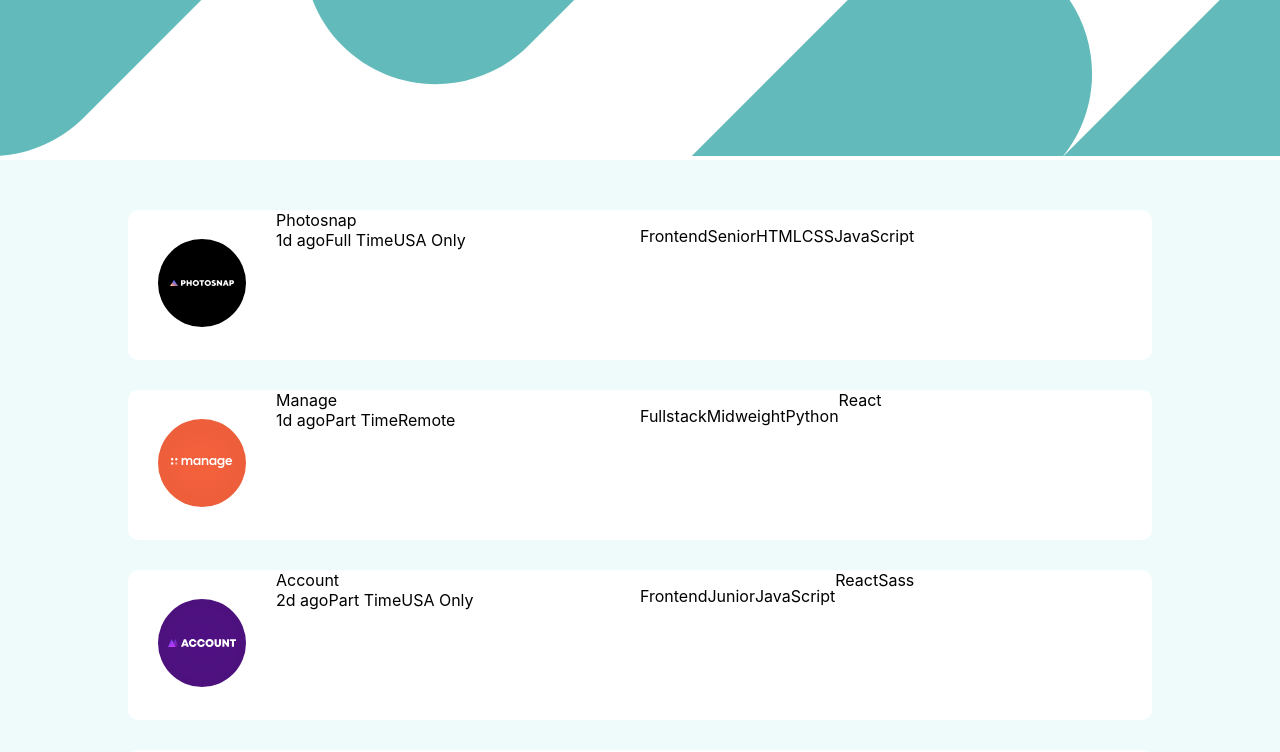
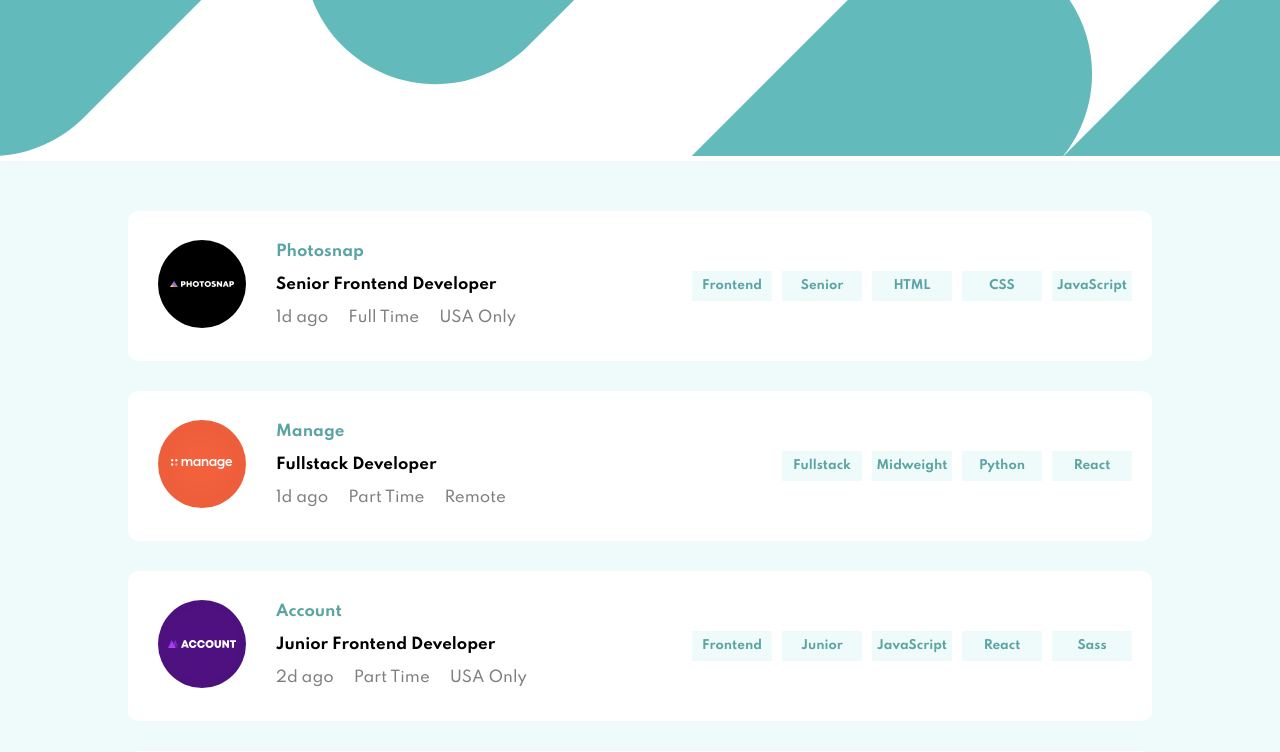
Before and after one commit to gertie-sheshe/job-listing-app, a React (Create React App) app: page / in a window 1280 px wide. Shown: the top 752 px of the page. Built offline with nearby package versions, Linux system fonts and the light colour scheme.

Commit message:
add styling for desktop

```diff
--- a/public/index.html
+++ b/public/index.html
@@ -4,6 +4,11 @@
     <meta charset="utf-8" />
     <link rel="icon" href="%PUBLIC_URL%/favicon.ico" />
     <meta name="viewport" content="width=device-width, initial-scale=1" />
+    <!-- <link href="https://fonts.googleapis.com/css2?family=Spartan:wght@500&display=swap" rel="stylesheet"> -->
+    <link
+      href="https://fonts.googleapis.com/css2?family=Spartan:wght@500;700&display=swap"
+      rel="stylesheet"
+    />
     <meta name="theme-color" content="#000000" />
     <meta
       name="description"
--- a/src/components/App/App.scss
+++ b/src/components/App/App.scss
@@ -1,3 +1,12 @@
+* {
+  box-sizing: border-box;
+}
+
+body {
+  font-family: 'Spartan', sans-serif;
+  font-size: 15px;
+  color: hsl(180, 29%, 50%);
+}
 main {
   width: 100vw;
   height: 100vh;
--- a/src/components/Data/Data.tsx
+++ b/src/components/Data/Data.tsx
@@ -9,10 +9,16 @@ interface PropsData {
 const Data = ({ role, level, languages }: PropsData) => {
   return (
     <Fragment>
-      <p>{role}</p>
-      <p>{level}</p>
+      <div>
+        <p>{role}</p>
+      </div>
+      <div>
+        <p>{level}</p>
+      </div>
       {languages.map((language, index) => (
-        <p key={index}>{language}</p>
+        <div>
+          <p key={index}>{language}</p>
+        </div>
       ))}
     </Fragment>
   );
--- a/src/components/Image/image.scss
+++ b/src/components/Image/image.scss
@@ -3,10 +3,11 @@
   margin-bottom: auto;
   padding: 0 30px 0 30px;
 
-  // @media (max-width: 768px) {
-  //   position: absolute;
-  //   top: 180px; // write a loop to add these numbers up?
-  //   width: 60px;
-  //   height: 60px;
-  // }
+  @media (max-width: 415px) {
+    position: relative;
+    bottom: 20px;
+    // top: 180px; // write a loop to add these numbers up?
+    // width: 60px;
+    // height: 60px;
+  }
 }
--- a/src/components/Job/Job.tsx
+++ b/src/components/Job/Job.tsx
@@ -28,8 +28,13 @@ const JobComponent = ({ data }: PropsData) => {
     <div className="card">
       <div className="image-and-title">
         <Image svgSrc={data.logo} />
-        <div>
-          <div>{data.company}</div>
+        <div className="title-and-location">
+          <div className="company">
+            <p>{data.company}</p>
+          </div>
+          <div className="position">
+            <p>{data.position}</p>
+          </div>
           <LocationTime
             location={data.location}
             postedAt={data.postedAt}
--- a/src/components/Job/job.scss
+++ b/src/components/Job/job.scss
@@ -7,16 +7,55 @@
   display: flex;
 
   .image-and-title {
-    flex: 1;
+    flex: 2;
     display: flex;
+
+    .title-and-location {
+      padding-top: 17px;
+
+      .company {
+        p {
+          font-weight: 700;
+        }
+      }
+
+      .position {
+        p {
+          color: black;
+          font-weight: 700;
+        }
+      }
+    }
   }
 
   .tools-and-lang {
     flex: 1;
     display: flex;
+    justify-content: center;
+    align-items: center;
+    padding-right: 10px;
+
+    div {
+      margin-right: 10px;
+      background-color: hsl(180, 52%, 96%);
+      width: 80px;
+      height: 30px;
+      display: flex;
+      align-items: center;
+      justify-content: center;
+
+      p {
+        font-size: 12px;
+        font-weight: 700;
+      }
+    }
   }
 
-  @media (max-width: 768px) {
+  @media (max-width: 415px) {
     display: block;
+
+    .image-and-title {
+      display: block;
+    }
   }
 }
--- /dev/null
+++ b/src/components/LocationTime/LocationTime.scss
@@ -0,0 +1,6 @@
+.location-time {
+  span {
+    padding-right: 20px;
+    color: gray;
+  }
+}
--- a/src/components/LocationTime/LocationTime.tsx
+++ b/src/components/LocationTime/LocationTime.tsx
@@ -1,4 +1,5 @@
 import React from 'react';
+import './LocationTime.scss';
 
 interface PropsData {
   postedAt: string;
@@ -8,7 +9,7 @@ interface PropsData {
 
 const LocationTime = ({ postedAt, contract, location }: PropsData) => {
   return (
-    <div>
+    <div className="location-time">
       <span>{postedAt}</span>
       <span>{contract}</span>
       <span>{location}</span>
--- a/src/components/Tool/Tool.tsx
+++ b/src/components/Tool/Tool.tsx
@@ -5,7 +5,11 @@ interface PropsData {
 }
 
 const Tool = ({ tool }: PropsData) => {
-  return <div>{tool}</div>;
+  return (
+    <div>
+      <p>{tool}</p>
+    </div>
+  );
 };
 
 export default Tool;
```
